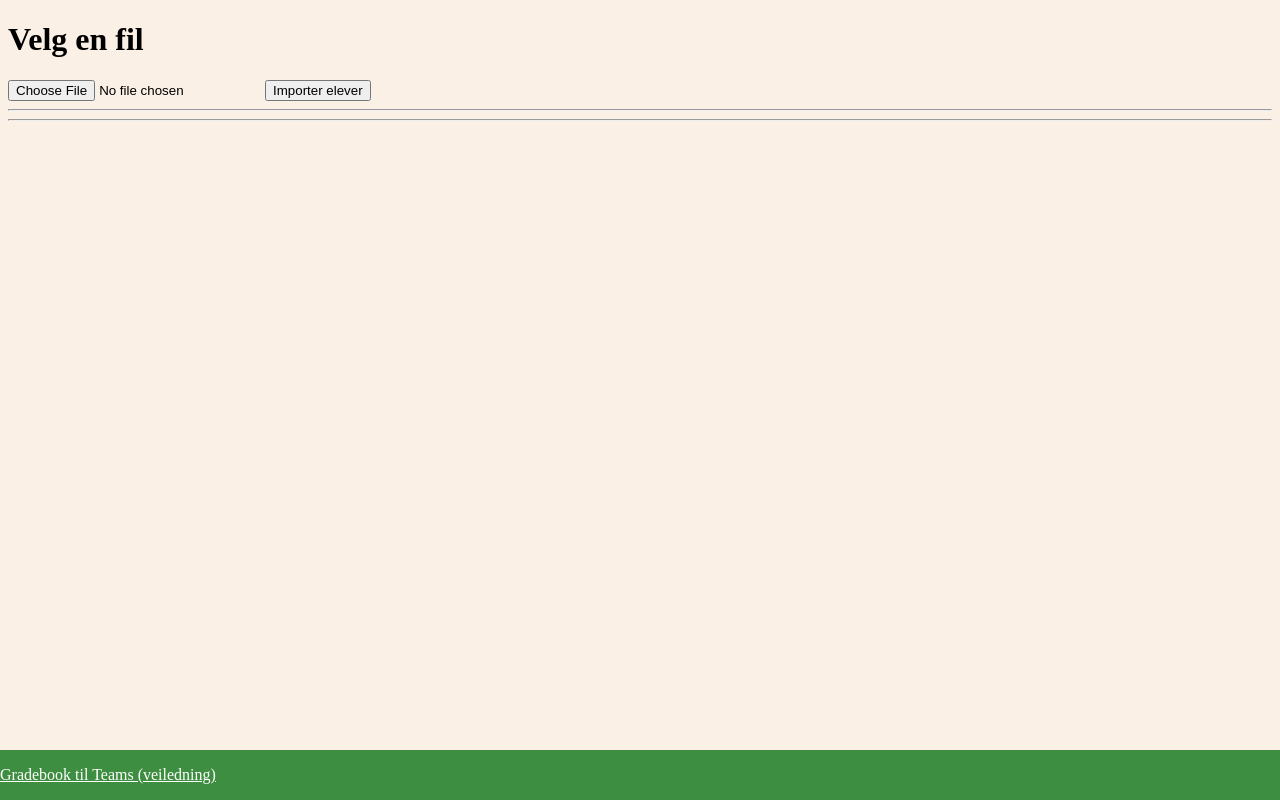
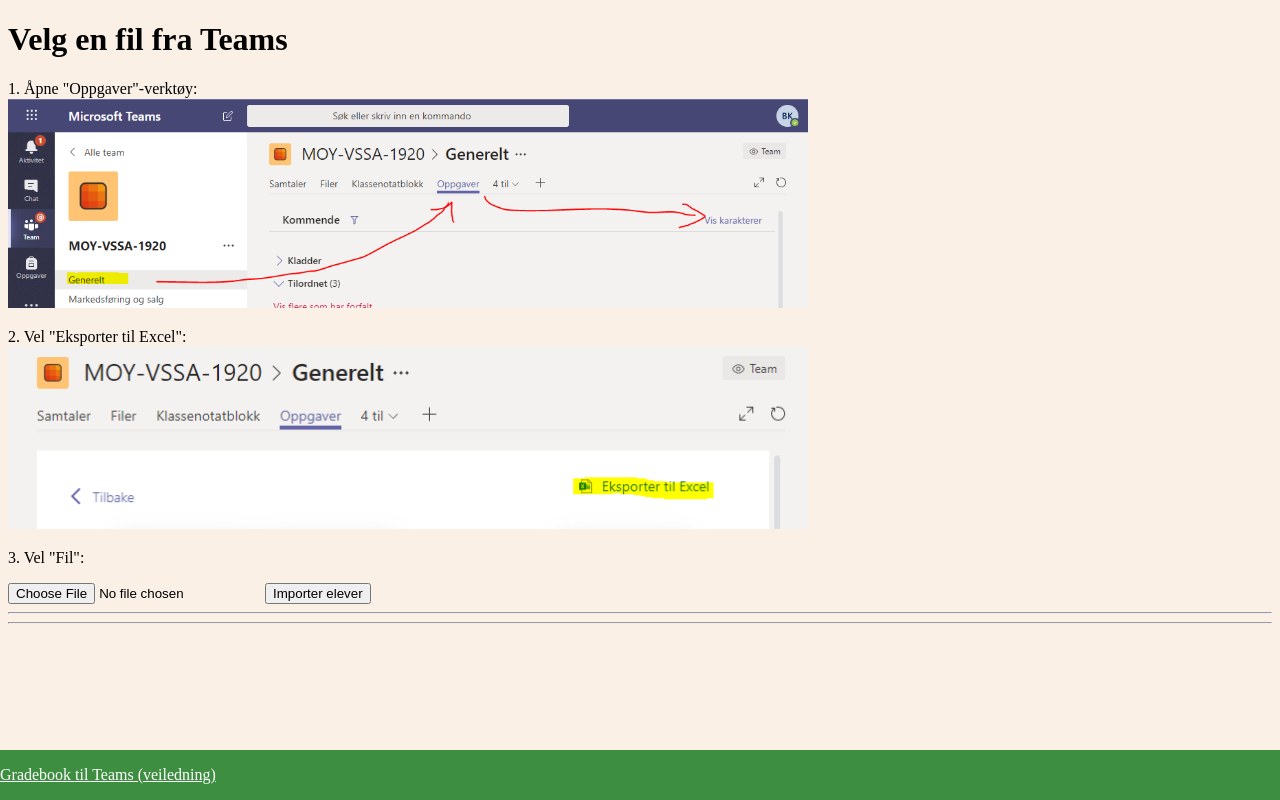
Before and after one commit to moyepedagog/moyepedagog.github.io, a plain HTML site: page index.html in a window 1280 px wide. Drawn offline with Linux system fonts and the light colour scheme.

Commit message:
Add files via upload

```diff
--- a/index.html
+++ b/index.html
@@ -339,16 +339,31 @@
       text-align: left;
     }
 
-    .footer a{
+    .footer a {
       color: white;
     }
-
-
   </style>
+  <meta charset="UTF-8">
 </head>
 
 <body>
-  <h1 id="overskrift">Velg en fil</h1>
+  <div id="overskrift">
+    <h1>Velg en fil fra Teams</h1>
+    <p>
+      1. Åpne "Oppgaver"-verktøy: <br>
+      <img style="width:800px" src="https://moyepedagog.github.io/gb1.png" alt="oppgaave verktoey">
+    </p>
+    <p>
+      2. Vel "Eksporter til Excel": <br>
+      <img style="width:800px" src="https://moyepedagog.github.io/gb2.png" alt="eksporter til excel">
+    </p>
+    <p>
+      3. Vel "Fil": <br>
+    </p>
+  </div>
+
+
+
   <input type="file" id="fileUpload" />
   <input type="button" id="upload" value="Importer elever" onclick="Upload()" />
   <hr />
```
